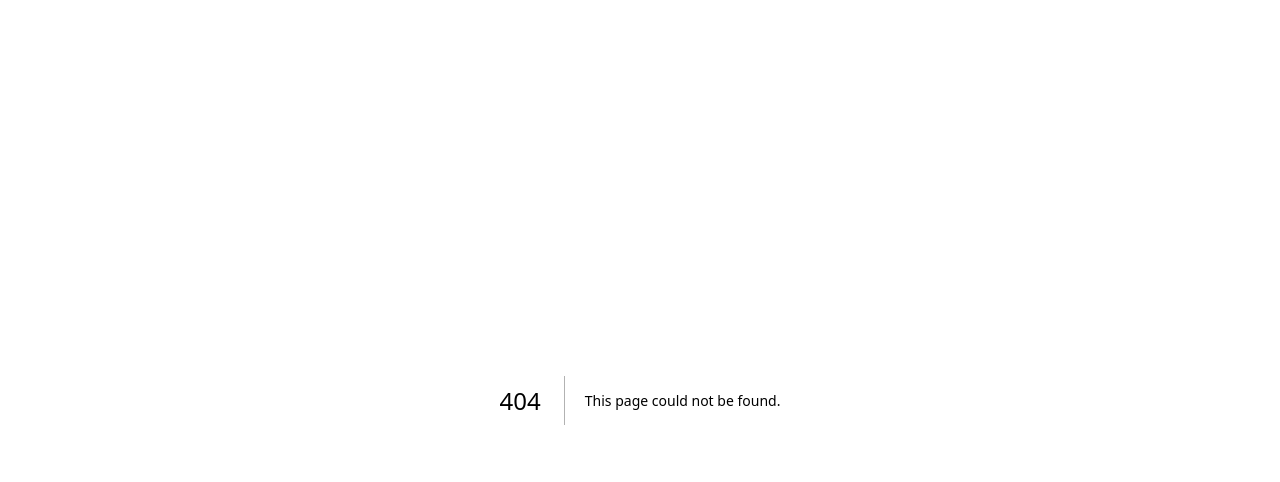
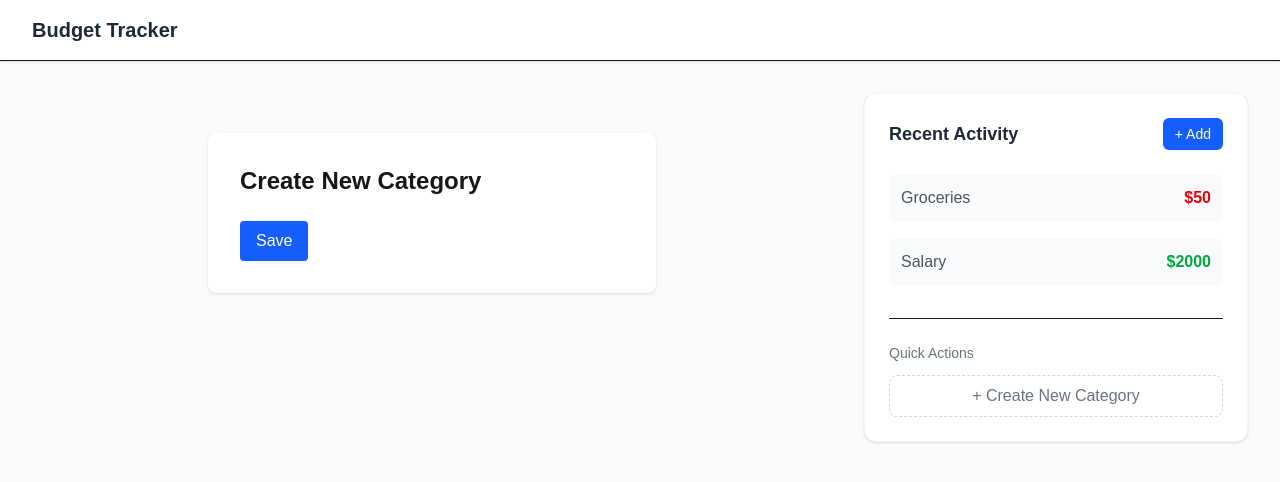
Before and after one commit to olmits/frontend-budget-tracking, a Next.js app: page /dashboard/categories/add in a window 1280 px wide. Before the commit this address had no page. Shown: the top 482 px of the page. Built offline with nearby package versions, Linux system fonts and the light colour scheme; no server answers.

Commit message:
//parallel routes for transactions, intercepting routes for categories

```diff
--- a/src/app/actions.ts
+++ b/src/app/actions.ts
@@ -1,5 +1,6 @@
 "use server";
 
+import { revalidatePath } from "next/cache";
 import { cookies } from "next/headers";
 import { redirect } from "next/navigation";
 
@@ -61,3 +62,32 @@ export async function registerAction(formData: FormData) {
 
   redirect("/login");
 }
+
+
+export async function createTransactionAction(formData: FormData) {
+  "use server";
+  // 1. Extract Data
+  const amount = formData.get("amount");
+  const description = formData.get("description");
+
+  // 2. Call Service (TODO: Implement actual service call)
+  console.log("Creating Transaction:", { amount, description });
+
+  // 3. Revalidate & Redirect
+  revalidatePath("/dashboard");
+  redirect("/dashboard"); // Go back to the list view
+}
+
+export async function createCategoryAction(formData: FormData) {
+  "use server";
+  const name = formData.get("name");
+  const type = formData.get("type");
+
+  console.log("Creating Category:", { name, type });
+
+  revalidatePath("/dashboard");
+
+  // For intercepted routes, .back() is often better than redirect,
+  // but redirect('/dashboard') works too to close the modal.
+  redirect("/dashboard");
+}
--- /dev/null
+++ b/src/app/dashboard/(.)categories/add/page.tsx
@@ -0,0 +1,30 @@
+import { createCategoryAction } from "@/app/actions";
+import Modal from "@/components/Modal";
+
+export default function InterceptedAddCategoryPage() {
+  return (
+    <Modal>
+      <div className="p-6">
+        <h2 className="text-xl font-bold mb-4">Add Category</h2>
+        <form action={createCategoryAction} className="space-y-4">
+          <div>
+            <label className="block text-sm font-medium text-gray-700">Name</label>
+            <input name="name" type="text" required className="w-full mt-1 p-2 border rounded-md" placeholder="e.g., Entertainment" />
+          </div>
+          <div>
+            <label className="block text-sm font-medium text-gray-700">Type</label>
+            <select name="type" className="w-full mt-1 p-2 border rounded-md">
+              <option value="expense">Expense</option>
+              <option value="income">Income</option>
+            </select>
+          </div>
+          <div className="pt-2 flex justify-end gap-2">
+            <button type="submit" className="px-4 py-2 bg-green-600 text-white rounded-md hover:bg-green-700">
+              Create
+            </button>
+          </div>
+        </form>
+      </div>
+    </Modal>
+  );
+}
--- /dev/null
+++ b/src/app/dashboard/@transactions/add/page.tsx
@@ -0,0 +1,32 @@
+import Link from "next/link";
+
+import { createTransactionAction } from "@/app/actions"; // We will create this
+
+export default function AddTransactionPage() {
+  return (
+    <div className="bg-white p-6 rounded-xl shadow-sm border border-gray-100 h-full">
+      <div className="flex items-center mb-6">
+        <Link href="/dashboard" className="text-gray-400 hover:text-gray-600 mr-2">
+          ←
+        </Link>
+        <h2 className="text-lg font-semibold text-gray-800">New Transaction</h2>
+      </div>
+
+      <form action={createTransactionAction} className="space-y-4">
+        <div>
+          <label className="block text-sm font-medium text-gray-700">Amount</label>
+          <input name="amount" type="number" step="0.01" required className="w-full mt-1 p-2 border rounded-md" />
+        </div>
+        <div>
+          <label className="block text-sm font-medium text-gray-700">Description</label>
+          <input name="description" type="text" required className="w-full mt-1 p-2 border rounded-md" />
+        </div>
+        {/* Category Select would go here */}
+
+        <button type="submit" className="w-full bg-blue-600 text-white py-2 rounded-md hover:bg-blue-700">
+          Save Transaction
+        </button>
+      </form>
+    </div>
+  );
+}
--- /dev/null
+++ b/src/app/dashboard/@transactions/default.tsx
@@ -0,0 +1,3 @@
+import TransactionsSlot from "./page";
+
+export default TransactionsSlot;
--- /dev/null
+++ b/src/app/dashboard/@transactions/page.tsx
@@ -0,0 +1,49 @@
+import Link from "next/link";
+
+// Mock data for now (or fetch from API)
+async function getTransactions() {
+  return [
+    { id: 1, amount: -50, description: "Groceries" },
+    { id: 2, amount: 2000, description: "Salary" },
+  ];
+}
+
+export default async function TransactionsSlot() {
+  const transactions = await getTransactions();
+
+  return (
+    <div className="bg-white p-6 rounded-xl shadow-sm border border-gray-100 h-full">
+      <div className="flex justify-between items-center mb-6">
+        <h2 className="text-lg font-semibold text-gray-800">Recent Activity</h2>
+        <Link
+          href="/dashboard/add"
+          className="text-sm bg-blue-600 text-white px-3 py-1.5 rounded-md hover:bg-blue-700"
+        >
+          + Add
+        </Link>
+      </div>
+
+      <div className="space-y-4">
+        {transactions.map((t) => (
+          <div key={t.id} className="flex justify-between p-3 bg-gray-50 rounded-lg">
+            <span className="text-gray-600">{t.description}</span>
+            <span className={`font-bold ${t.amount > 0 ? "text-green-600" : "text-red-600"}`}>
+              ${Math.abs(t.amount)}
+            </span>
+          </div>
+        ))}
+      </div>
+
+      {/* Category Link Test */}
+      <div className="mt-8 pt-6 border-t">
+        <h3 className="text-sm font-medium text-gray-500 mb-3">Quick Actions</h3>
+        <Link
+          href="/dashboard/categories/add"
+          className="block w-full text-center py-2 border border-dashed border-gray-300 rounded-lg text-gray-500 hover:border-blue-500 hover:text-blue-500 transition-colors"
+        >
+          + Create New Category
+        </Link>
+      </div>
+    </div>
+  );
+}
--- /dev/null
+++ b/src/app/dashboard/categories/add/page.tsx
@@ -0,0 +1,15 @@
+// This is what users see if they go directly to the URL or refresh
+import { createCategoryAction } from "@/app/actions";
+
+export default function AddCategoryPage() {
+  return (
+    <div className="max-w-md mx-auto bg-white p-8 rounded-lg shadow mt-10">
+      <h1 className="text-2xl font-bold mb-6">Create New Category</h1>
+      {/* Reusing the same form logic, ideally extract this form to a component */}
+      <form action={createCategoryAction}>
+        {/* ... inputs same as above ... */}
+        <button className="bg-blue-600 text-white px-4 py-2 rounded">Save</button>
+      </form>
+    </div>
+  );
+}
--- /dev/null
+++ b/src/app/dashboard/layout.tsx
@@ -0,0 +1,42 @@
+/* eslint-disable @typescript-eslint/no-unused-vars */
+import React from "react";
+
+export default function DashboardLayout({
+  children,
+  transactions,
+
+  // eslint-disable-next-line @typescript-eslint/ban-ts-comment
+  //   @ts-ignore
+  modal // We will use this if we wanted a generic modal slot,
+  // but for (.)categories we often render it within the slot or children context
+  // depending on setup. For simplicity, we assume (.)categories intercepts
+  // a route rendered in 'children' or is globally available.
+  // Actually, Intercepting routes usually render INTO the slot where the link was clicked
+  // OR as a parallel route if defined.
+  // Let's stick to the cleanest way: Categories will just be a standard intercept.
+}: {
+  children: React.ReactNode;
+  transactions: React.ReactNode;
+}) {
+  return (
+    <div className="min-h-screen bg-gray-50">
+      <nav className="bg-white shadow-sm border-b px-8 py-4 mb-8">
+        <h1 className="text-xl font-bold text-gray-800">Budget Tracker</h1>
+      </nav>
+
+      <div className="max-w-7xl mx-auto px-4 sm:px-6 lg:px-8">
+        <div className="grid grid-cols-1 lg:grid-cols-3 gap-8">
+          {/* Main Content (Stats) - Takes up 2/3 width */}
+          <div className="lg:col-span-2 space-y-8">
+            {children}
+          </div>
+
+          {/* Parallel Route (Transactions) - Takes up 1/3 width */}
+          <div className="lg:col-span-1">
+            {transactions}
+          </div>
+        </div>
+      </div>
+    </div>
+  );
+}
--- /dev/null
+++ b/src/components/Modal.tsx
@@ -0,0 +1,21 @@
+"use client";
+
+import { useRouter } from "next/navigation";
+
+export default function Modal({ children }: { children: React.ReactNode }) {
+  const router = useRouter();
+
+  return (
+    <div className="fixed inset-0 z-50 flex items-center justify-center bg-black/50 backdrop-blur-sm p-4">
+      <div className="bg-white rounded-xl shadow-xl w-full max-w-md overflow-hidden relative animate-in fade-in zoom-in duration-200">
+        <button
+          onClick={() => router.back()}
+          className="absolute top-4 right-4 text-gray-400 hover:text-gray-600"
+        >
+          ✕
+        </button>
+        {children}
+      </div>
+    </div>
+  );
+}
```
